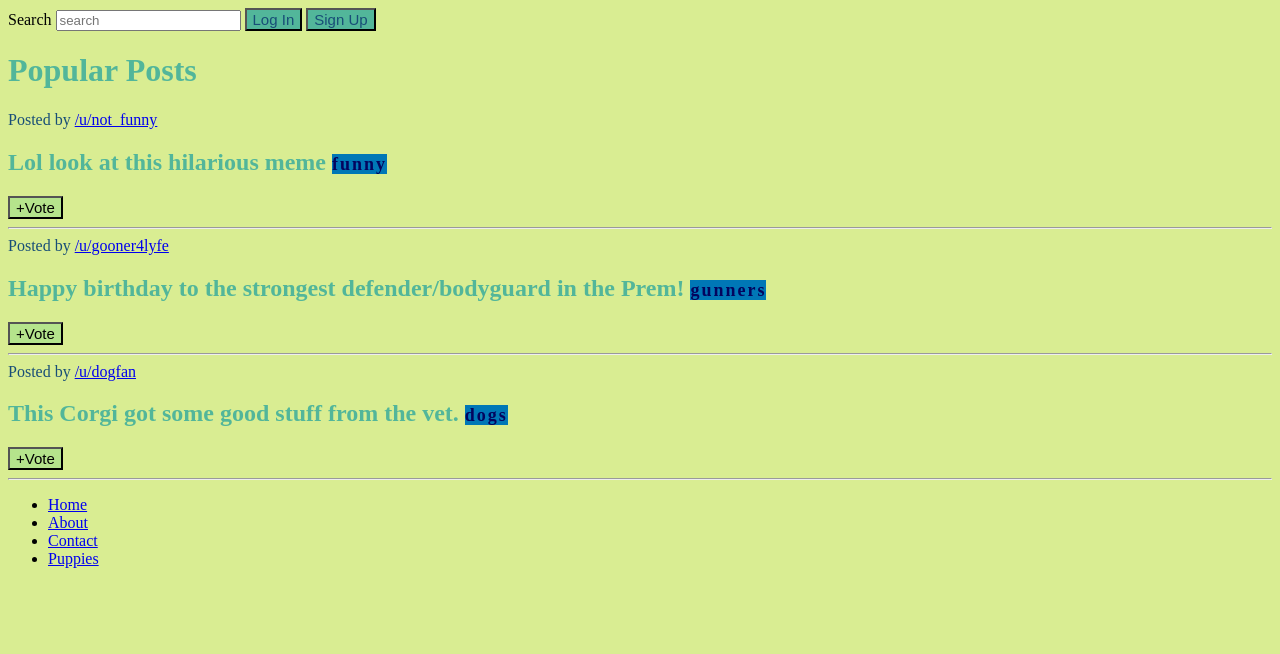
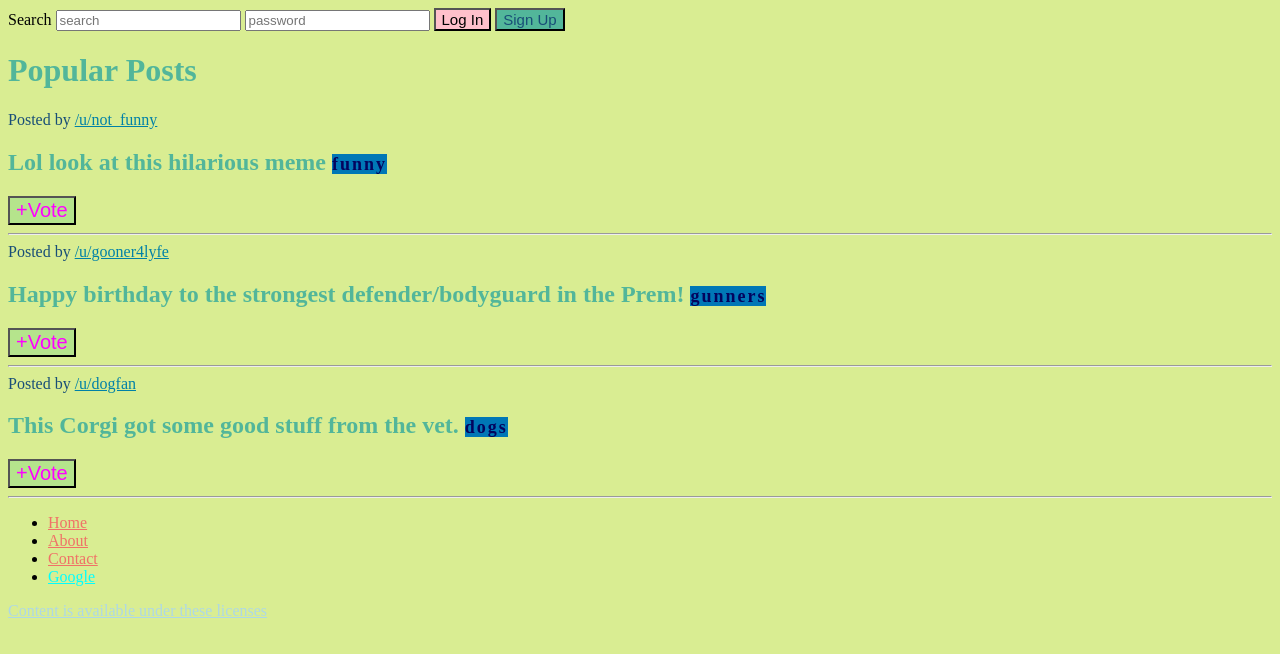
Before and after one commit to GGURIMON/Practice-front, a plain HTML site: page css_practice/selector/starter.html in a window 1280 px wide. Drawn offline with Linux system fonts and the light colour scheme.

Commit message:
more selectors

```diff
--- a/css_practice/selector/app.css
+++ b/css_practice/selector/app.css
@@ -4,8 +4,7 @@ button {
 }
 
 /* ID는 # 으로 표기 */
-#signup,
-#login {
+#signup {
     background-color: #52b69a;
     color: #184e77;
 }
@@ -31,3 +30,37 @@ span {
     font-size: 18px;
     letter-spacing: 2px;
 }
+
+/* 자손 셀렉터 */
+.post a {
+    color: #0081a7;
+}
+
+footer a {
+    color: #f07167;
+}
+
+input[type="password"] {
+    color: pink;
+}
+
+input+button {
+    background-color: pink;
+}
+
+h2+button {
+    font-size: 20px;
+    color: magenta;
+}
+
+footer>a {
+    color: lightblue;
+}
+
+section.post {
+    color: #0077b6;
+}
+
+a[href*="google"] {
+    color: aqua;
+}
--- a/css_practice/selector/starter.html
+++ b/css_practice/selector/starter.html
@@ -12,24 +12,25 @@
     <nav>
         <label for="search">Search</label>
         <input type="text" placeholder="search" id="search">
-        <button id="login">Log In</button>
+        <input type="password" placeholder="password">
+        <button>Log In</button>
         <button id="signup">Sign Up</button>
     </nav>
     <main>
         <h1>Popular Posts</h1>
-        <section>
+        <section class="post">
             <span>Posted by <a href="#213adas">/u/not_funny</a></span>
             <h2>Lol look at this hilarious meme <span class="tag">funny</span></h2>
             <button>+Vote</button>
             <hr>
         </section>
-        <section>
+        <section class="post">
             <span>Posted by <a href="#345adas">/u/gooner4lyfe</a></span>
             <h2>Happy birthday to the strongest defender/bodyguard in the Prem! <span class="tag">gunners</span></h2>
             <button>+Vote</button>
             <hr>
         </section>
-        <section>
+        <section class="post">
             <span>Posted by <a href="#981adas">/u/dogfan</a></span>
             <h2>This Corgi got some good stuff from the vet. <span class="tag">dogs</span></h2>
             <button>+Vote</button>
@@ -49,12 +50,12 @@
                     <a href="#contact">Contact</a>
                 </li>
                 <li>
-                    <a href="#puppies">Puppies</a>
+                    <a href="www.google.com">Google</a>
                 </li>
             </ul>
         </nav>
+        <a href="#license">Content is available under these licenses</a>
     </footer>
-
 </body>
 
 </html>
```
